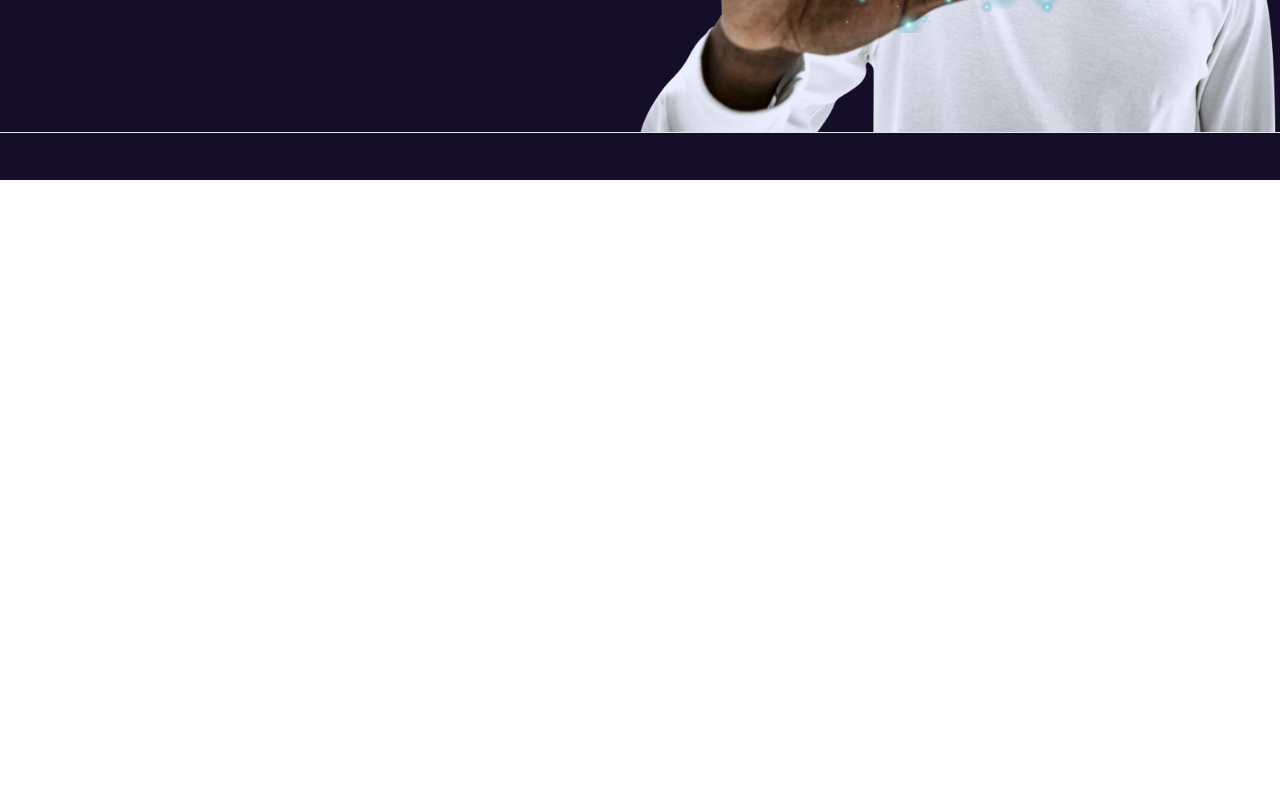
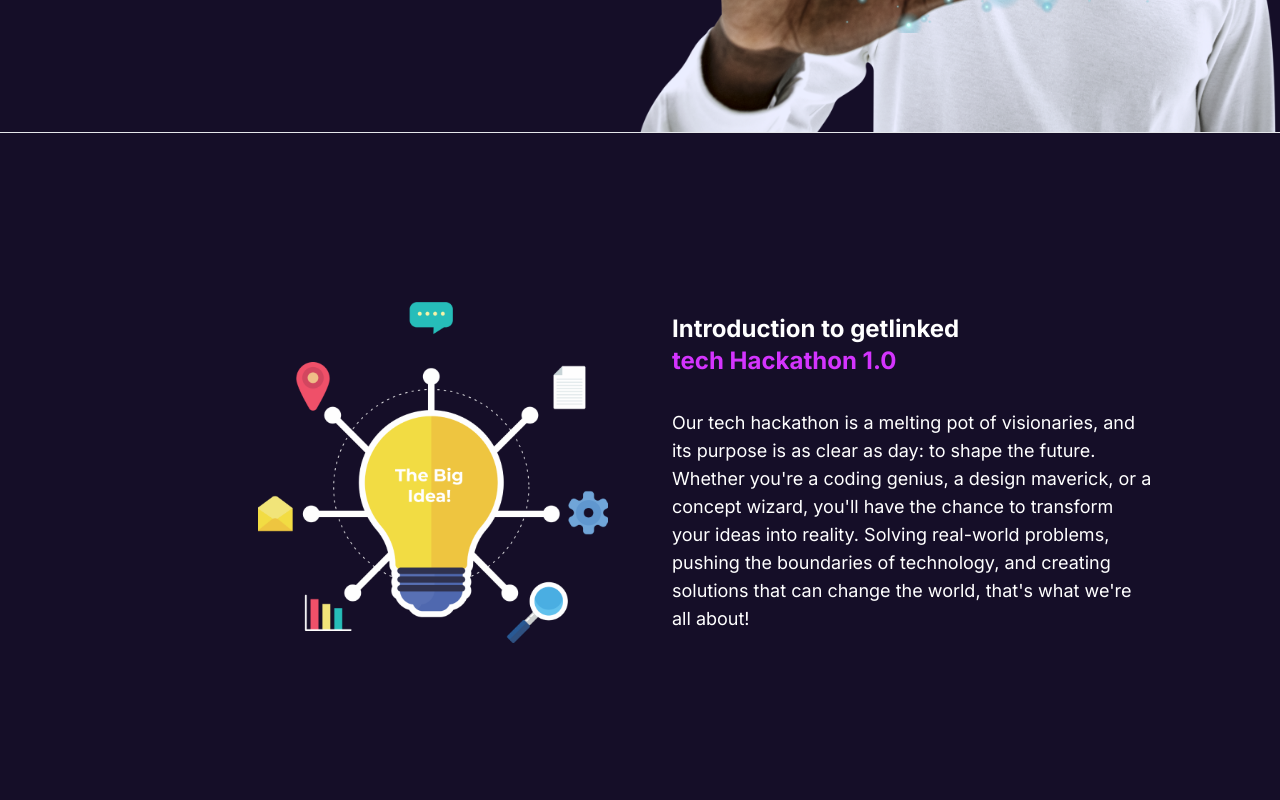
Before and after one commit to doiayokanmi/getlinked, a Next.js app: page / in a window 1280 px wide. Shown: the part 620-1420 px from the top of the page. Before the commit the page ends 800 px from the top, so only its background shows below. Built offline with nearby package versions, Linux system fonts and the light colour scheme.

Commit message:
intro done

```diff
--- a/app/page.tsx
+++ b/app/page.tsx
@@ -1,37 +1,43 @@
+import Hero from "@/components/Hero";
+import Intro from "@/components/Intro";
 import Navbar from "@/components/Navbar";
 import Image from "next/image";
-import Link from "next/link";
 
 export default function Home() {
+  const introPage = [
+    {
+      heading: 'Introduction to getlinked',
+      sub_heading: 'tech Hackathon 1.0',
+      image: "/images/The Big Idea.png",
+      reversed: false,
+      paragraph: "Our tech hackathon is a melting pot of visionaries, and its purpose is as clear as day: to shape the future. Whether you're a coding genius, a design maverick, or a concept wizard, you'll have the chance to transform your ideas into reality. Solving real-world problems, pushing the boundaries of technology, and creating solutions that can change the world, that's what we're all about!",
+    },
+    {
+      heading: 'Introduction to getlinked',
+      sub_heading: 'tech Hackathon 1.0',
+      image: "/images/The Big Idea.png",
+      reversed: true,
+      paragraph: "Our tech hackathon is a melting pot of visionaries, and its purpose is as clear as day: to shape the future. Whether you're a coding genius, a design maverick, or a concept wizard, you'll have the chance to transform your ideas into reality. Solving real-world problems, pushing the boundaries of technology, and creating solutions that can change the world, that's what we're all about!",
+    },
+  ]
   return (
     <main className="min-h-screen bg-background">
       <Navbar />
-
-      <header className="flex flex-col md:flex-row md:h-[85vh] items-center border-b">
-        <div className="basis-1/2 text-white p-4 py-8 md:px-24">
-          <h1 className="font-bold text-5xl md:text-7xl md:-me-56">
-            getLinked Tech <br /> Hackathon{" "}
-            <span className="text-primary">1.0</span>
-          </h1>
-
-          <p className="py-8 text-lg">
-            Participate in getlinked tech Hackathon 2023 stand a chance to win a
-            Big prize
-          </p>
-
-          <Link href={'/register'} className="bg-gradient p-2 px-4 rounded text-white">Register</Link>
-
-        </div>
-        <div className="basis-1/2 h-full bg-lefthead bg-contain bg-no-repeat bg-right-bottom flex justify-center relative items-center">
-          <Image
-            src="/images/Image 1.png"
-            alt=""
-            objectFit="contain"
-            width={500}
-            height={500}
-          />
-        </div>
-      </header>
+      <Hero />
+      {
+        introPage.map((intro, index) => {
+          return (
+            <Intro
+              key={index}
+              image={intro.image}
+              heading={intro.heading}
+              sub_heading={intro.sub_heading}
+              paragraph={intro.paragraph}
+              reversed={intro.reversed}
+            />
+          )
+        })
+      }
     </main>
   );
 }
--- /dev/null
+++ b/components/Hero.tsx
@@ -0,0 +1,39 @@
+import Image from 'next/image'
+import Link from 'next/link'
+import React from 'react'
+
+const Hero = () => {
+  return (
+    <>
+    <header className="flex flex-col md:flex-row md:h-[85vh] items-center border-b">
+        <div className="basis-1/2 text-white p-4 py-8 md:px-24">
+          <h1 className="font-bold text-4xl md:text-7xl md:-me-56">
+            getLinked Tech <br /> Hackathon{" "}
+            <span className="text-primary">1.0</span>
+          </h1>
+
+          <p className="py-8 text-lg">
+            Participate in getlinked tech Hackathon 2023 stand a chance to win a
+            Big prize
+          </p>
+
+          <Link href={'/register'} className="bg-gradient p-2 px-4 rounded text-white">Register</Link>
+
+        </div>
+        <div className="basis-1/2 h-full bg-lefthead bg-contain bg-no-repeat bg-right-bottom flex justify-center relative items-center">
+          <Image
+            src="/images/Image 1.png"
+            alt=""
+            objectFit="contain"
+            width={500}
+            height={500}
+          />
+
+          <Image src="/images/Purple-Lens-Flare-PNG.png" alt="" width={500} height={500} className="absolute -top-24 right-0" />
+        </div>
+      </header>
+    </>
+  )
+}
+
+export default Hero
--- /dev/null
+++ b/components/Intro.tsx
@@ -0,0 +1,41 @@
+import Image from 'next/image'
+import React from 'react'
+
+interface IntroProps {
+    image: string;
+    heading: string;
+    sub_heading: string;
+    paragraph: string;
+    reversed: boolean;
+}
+
+const Intro = ({image, heading, sub_heading, paragraph, reversed}: IntroProps) => {
+  return (
+    <>
+    <section className={`flex p-4 md:px-24 min-h-[85vh] flex-col ${reversed ? 'md:flex-row-reverse' : 'md:flex-row'} items-center border-b`}>
+        <div className={`basis-1/2 p-8 flex ${!reversed ? 'justify-end' : ''}`}>
+          <Image
+            src={image}
+            alt=""
+            className="self-end"
+            objectFit="contain"
+            width={350}
+            height={350}
+          />
+        </div>
+        <div className="basis-1/2 p-8 text-white">
+          <h1 className="font-bold  text-2xl mb-8">
+            {heading} <br />{" "}
+            <span className="text-primary">{sub_heading}</span>
+          </h1>
+
+          <p className="text-lg">
+            {paragraph}
+          </p>
+        </div>
+      </section>
+    </>
+  )
+}
+
+export default Intro
```
Also changed, not shown: public/images/Purple-Lens-Flare-PNG.png (added), public/images/The big idea.png (added).
